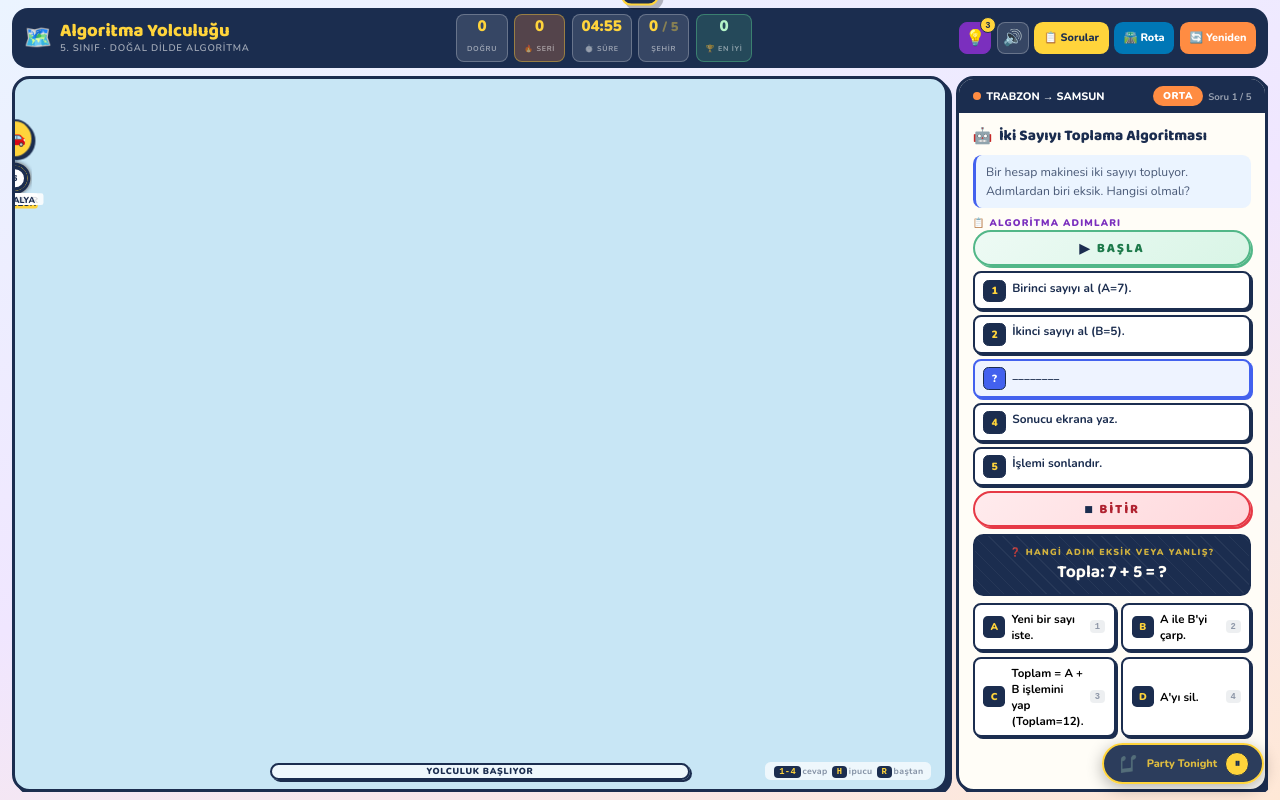
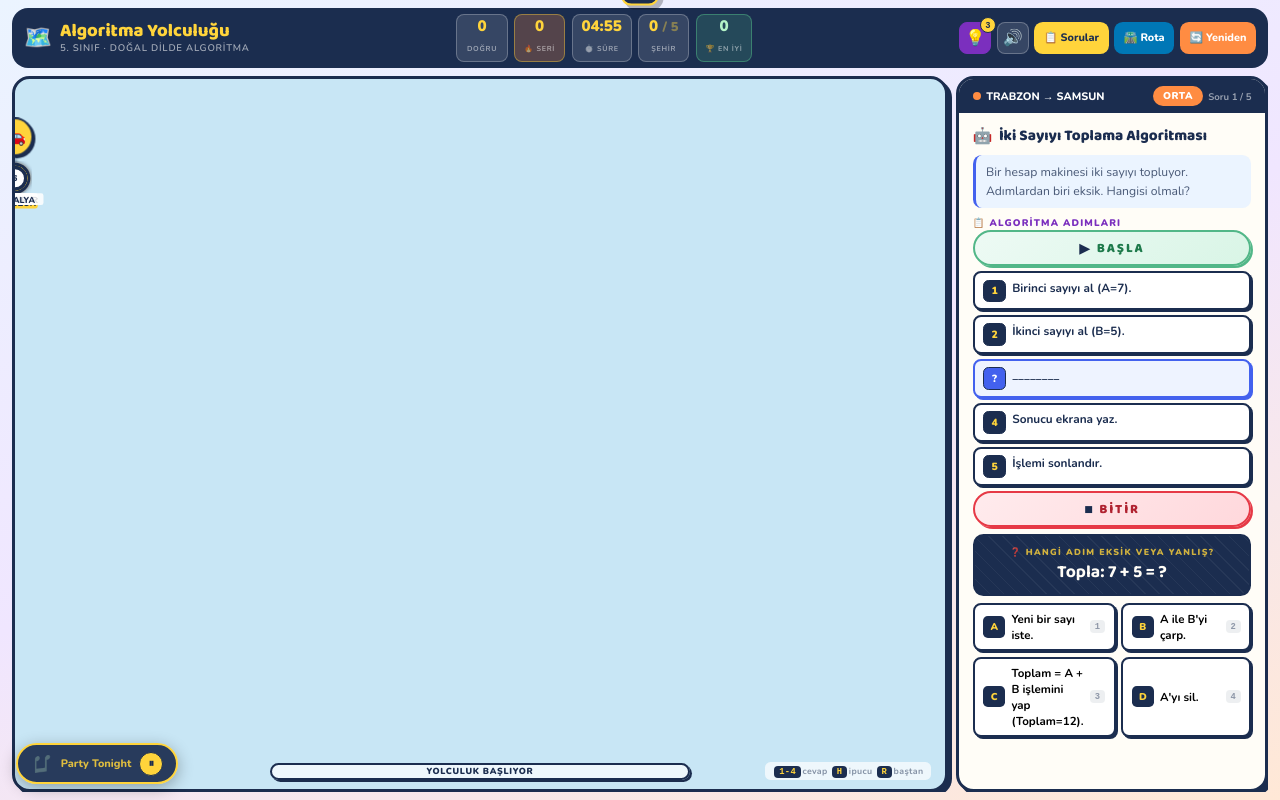
Before and after one commit to mevlut-furkan/yildiz, a plain HTML site: page algoritma-yolculugu.html in a window 1280 px wide. Drawn offline with nearby package versions, Linux system fonts and the light colour scheme; no server answers.

Commit message:
Update algoritma-yolculugu.html

```diff
--- a/algoritma-yolculugu.html
+++ b/algoritma-yolculugu.html
@@ -2670,7 +2670,7 @@ document.addEventListener('visibilitychange', () => {
 </audio>
 <style>
 #music-bar{
-  position:fixed;bottom:1rem;right:1rem;z-index:9999;
+  position:fixed;bottom:1rem;left:1rem;z-index:9999;
   display:flex;align-items:center;gap:.5rem;
   background:rgba(27,45,79,.92);
   border:2px solid #FFD43B;border-radius:2rem;
```
